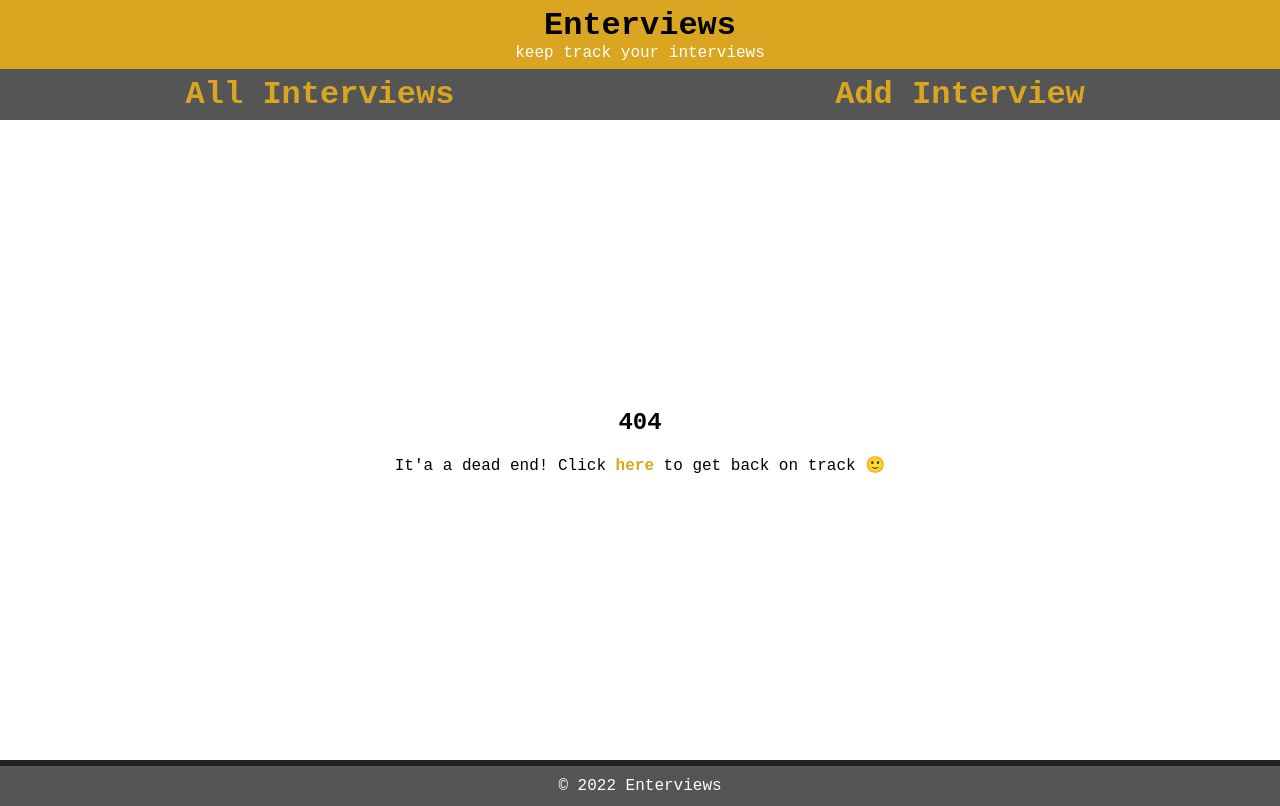
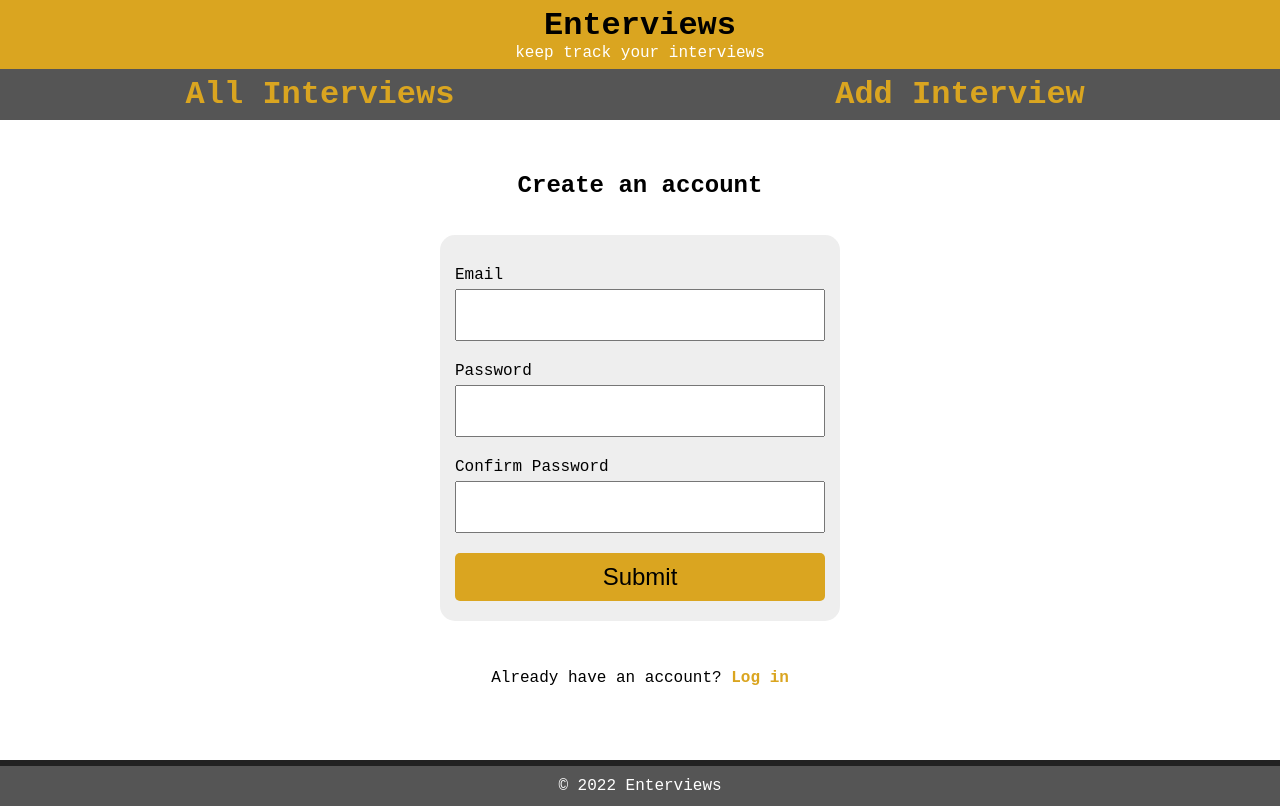
Before and after one commit to Brondchux/enterviews-client, a React (Create React App) app: page /signup in a window 1280 px wide. Before the commit this address had no page. Built offline with nearby package versions, Linux system fonts and the light colour scheme.

Commit message:
Added overlays on snapshots images, included sign in and up pages

```diff
--- a/src/App.js
+++ b/src/App.js
@@ -7,6 +7,8 @@ import Interview from "./Pages/Interview";
 import AddInterview from "./Pages/AddInterview";
 import NotFound from "./Pages/NotFound";
 import Store from "./Store";
+import SignIn from "./Pages/SignIn";
+import SignUp from "./Pages/SignUp";
 
 const App = () => {
 	return (
@@ -18,6 +20,8 @@ const App = () => {
 					<Route path="/interview/:id" element={<Interview />} />
 					<Route path="/add-interview" element={<AddInterview />} />
 					<Route path="/add-rounds/:id" element={<AddInterview />} />
+					<Route path="/signin" element={<SignIn />} />
+					<Route path="/signup" element={<SignUp />} />
 					<Route path="*" element={<NotFound />} />
 				</Routes>
 			</Router>
--- /dev/null
+++ b/src/Components/AuthForms/index.js
@@ -0,0 +1,78 @@
+import "../Form/form.css";
+import constants from "../../Utils/constants";
+import { useState } from "react";
+
+const AuthForms = ({ type }) => {
+	const [formState, setFormState] = useState({
+		email: "",
+		password: "",
+		cPassword: "",
+	});
+
+	const changeHandler = (e) => {
+		const { name, value } = e.target;
+		setFormState({
+			...formState,
+			[name]: value,
+		});
+	};
+
+	const submitHandler = (e) => {
+		e.preventDefault();
+		const [name, value] = e.target;
+		setFormState({
+			...formState,
+			[name]: value,
+		});
+		console.table(formState);
+	};
+
+	return (
+		<section className="form-box">
+			<form className="interview-form" onSubmit={submitHandler}>
+				<div>
+					<label htmlFor="email">Email</label>
+					<input
+						id="email"
+						name="email"
+						value={formState.email}
+						onChange={changeHandler}
+						className="form-control"
+						type="email"
+					/>
+				</div>
+				<div>
+					<label htmlFor="password">Password</label>
+					<input
+						id="password"
+						name="password"
+						value={formState.password}
+						onChange={changeHandler}
+						className="form-control"
+						type="password"
+					/>
+				</div>
+				{type === constants.AUTH_FORM_TYPES.SIGN_UP && (
+					<div>
+						<label htmlFor="cPassword">Confirm Password</label>
+						<input
+							id="cPassword"
+							name="cPassword"
+							value={formState.cPassword}
+							onChange={changeHandler}
+							className="form-control"
+							type="password"
+						/>
+					</div>
+				)}
+				<div>
+					<button type="submit" className="form-control btn" id="submit">
+						Submit
+					</button>
+				</div>
+			</form>
+		</section>
+	);
+};
+
+export default AuthForms;
--- a/src/Components/Form/form.css
+++ b/src/Components/Form/form.css
@@ -5,6 +5,7 @@
 	background-color: #eee;
 	padding: 15px;
 	border-radius: 15px;
+	margin-bottom: 2rem;
 }
 .interview-form label {
 	display: block;
--- a/src/Components/Form/index.js
+++ b/src/Components/Form/index.js
@@ -55,7 +55,7 @@ const Form = () => {
 
 	const submitHandler = (e) => {
 		e.preventDefault();
-		console.log(formState);
+		console.table(formState);
 	};
 
 	const cancelHandler = (e) => {
--- a/src/Components/Snapshots/index.js
+++ b/src/Components/Snapshots/index.js
@@ -6,20 +6,23 @@ import addition from "../../assets/img/addition.png";
 const Snapshots = () => {
 	return (
 		<section className="frames">
-			<figure className="img-frame" style={{ background: `url(${companies})` }}>
-				<figcaption className="img-caption">
-					<p>Your Interviews</p>
-				</figcaption>
+			<figure className="img-frame">
+				<img src={companies} alt="companies interviewing you" />
+				<div className="overlay overlay-fade">
+					<figcaption className="img-caption">Active companies</figcaption>
+				</div>
 			</figure>
-			<figure className="img-frame" style={{ background: `url(${rounds})` }}>
-				<figcaption className="img-caption">
-					<p>Interview Rounds</p>
-				</figcaption>
+			<figure className="img-frame">
+				<img src={addition} alt="add new round" />
+				<div className="overlay overlay-fade">
+					<figcaption className="img-caption">Add round</figcaption>
+				</div>
 			</figure>
-			<figure className="img-frame" style={{ background: `url(${addition})` }}>
-				<figcaption className="img-caption">
-					<p>New Interview</p>
-				</figcaption>
+			<figure className="img-frame">
+				<img src={rounds} alt="interview rounds" />
+				<div className="overlay overlay-fade">
+					<figcaption className="img-caption">Interview rounds</figcaption>
+				</div>
 			</figure>
 		</section>
 	);
--- a/src/Components/Snapshots/snapshots.css
+++ b/src/Components/Snapshots/snapshots.css
@@ -5,30 +5,35 @@
 }
 .img-frame {
 	margin: 0;
+	padding: 0;
+	position: relative;
+	box-sizing: border-box;
+}
+.img-frame img {
+	width: 100%;
+	border-radius: 10px;
 	border: 1px solid #daa520;
+	box-sizing: border-box;
+}
+.overlay {
+	position: absolute;
+	transition: all 0.3s ease;
+	opacity: 0;
+	background-color: #daa520;
+	display: flex;
+}
+.overlay-fade {
+	height: 100px;
 	width: 100%;
-	height: 400px;
-	border-radius: 10px;
-	background-size: cover;
-	background-repeat: no-repeat;
-	background-position-x: center !important;
-	background-position-y: top !important;
+	bottom: 0;
+	background-color: #daa520;
+	padding: 0;
+	border-radius: 0 0 10px 10px;
 }
 .img-caption {
-	width: 100%;
-	height: 400px;
 	margin: auto;
-	background-color: #000000a0;
 	color: #fff;
-	border-radius: 10px;
-	display: none;
 }
-.img-caption p {
-	margin: auto;
-	font-size: 1.5rem;
-	font-weight: 600;
+.img-frame:hover > .overlay {
+	opacity: 1;
 }
-.img-frame:hover > .img-caption {
-	display: flex;
-	cursor: wait;
-}
--- a/src/Pages/Home.js
+++ b/src/Pages/Home.js
@@ -30,10 +30,13 @@ const Home = () => {
 						<h3>Did you just answer yes to all those questions? 😳</h3>
 						<p>
 							Hurry, lets get you{" "}
-							<Link to={"/signup"} className="link">
+							<Link to={"/signin"} className="link">
 								logged in
 							</Link>
-							! Wait, you still reading? That's ok{" "}
+							!
+						</p>
+						<p>
+							Wait, you still reading? That's ok{" "}
 							<Link to={"/signup"} className="link">
 								create an account
 							</Link>
@@ -45,6 +48,8 @@ const Home = () => {
 						<p>
 							Uhmm, don't expect anything fancy, it's strictly functionalities
 						</p>
+					</article>
+					<article className="snapshots">
 						<Snapshots />
 					</article>
 				</section>
--- a/src/Pages/NotFound.js
+++ b/src/Pages/NotFound.js
@@ -13,10 +13,10 @@ const NotFound = () => {
 					<h2>404</h2>
 					<p>
 						It'a a dead end! Click
-						<Link to={{ pathname: "/interviews" }} className="link">
+						<Link to={{ pathname: "/" }} className="link">
 							&nbsp;here&nbsp;
 						</Link>
-						to get back on track 🙂
+						to go back home 🙂
 					</p>
 				</section>
 			</main>
--- /dev/null
+++ b/src/Pages/SignIn.js
@@ -0,0 +1,33 @@
+import { Fragment } from "react";
+import { Link } from "react-router-dom";
+import AuthForms from "../Components/AuthForms";
+import Footer from "../Components/Footer";
+import Header from "../Components/Header";
+import constants from "../Utils/constants";
+
+const SignIn = () => {
+	return (
+		<Fragment>
+			<Header />
+			<main>
+				<section className="add-interview-heading">
+					<h2>Account login</h2>
+				</section>
+				<section className="add-interview-form">
+					<AuthForms type={constants.AUTH_FORM_TYPES.SIGN_IN} />
+				</section>
+				<section className="centered">
+					<p>
+						Don't have an account?{" "}
+						<Link to={"/signup"} className="link">
+							Create one
+						</Link>
+					</p>
+				</section>
+			</main>
+			<Footer />
+		</Fragment>
+	);
+};
+
+export default SignIn;
--- /dev/null
+++ b/src/Pages/SignUp.js
@@ -0,0 +1,33 @@
+import { Fragment } from "react";
+import { Link } from "react-router-dom";
+import AuthForms from "../Components/AuthForms";
+import Footer from "../Components/Footer";
+import Header from "../Components/Header";
+import constants from "../Utils/constants";
+
+const SignUp = () => {
+	return (
+		<Fragment>
+			<Header />
+			<main>
+				<section className="add-interview-heading">
+					<h2>Create an account</h2>
+				</section>
+				<section className="add-interview-form">
+					<AuthForms type={constants.AUTH_FORM_TYPES.SIGN_UP} />
+				</section>
+				<section className="centered">
+					<p>
+						Already have an account?{" "}
+						<Link to={"/signin"} className="link">
+							Log in
+						</Link>
+					</p>
+				</section>
+			</main>
+			<Footer />
+		</Fragment>
+	);
+};
+
+export default SignUp;
--- a/src/Utils/constants.js
+++ b/src/Utils/constants.js
@@ -23,6 +23,10 @@ const constants = {
 		END_INTERVIEW: "END_INTERVIEW",
 		DELETE_INTERVIEW: "DELETE_INTERVIEW",
 	},
+	AUTH_FORM_TYPES: {
+		SIGN_IN: "SIGN_IN",
+		SIGN_UP: "SIGN_UP",
+	},
 };
 
 export default constants;
--- a/src/assets/css/Home.css
+++ b/src/assets/css/Home.css
@@ -4,3 +4,7 @@
 .copy article {
 	margin: 1rem auto 3rem auto;
 }
+.copy article h2,
+.copy article h3 {
+	color: #555;
+}
```
